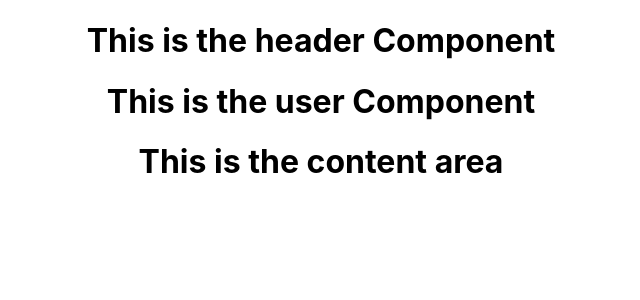
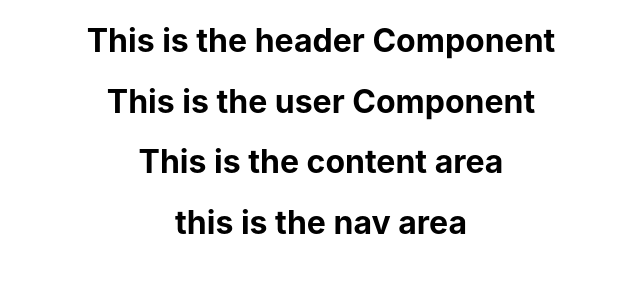
Before and after one commit to chrispscott/BlueBell-photo-app, a React (Create React App) app in the folder blue-bell/: page / in a window 1280 px wide. Shown: the top 300 px of the page, without its empty margins (319-959 px from the left). Built offline with nearby package versions, Linux system fonts and the light colour scheme.

Commit message:
nav area is linked to the app.js component

```diff
--- a/blue-bell/src/App.js
+++ b/blue-bell/src/App.js
@@ -4,6 +4,7 @@ import './App.css';
 import Header from './components/Header';
 import Userinfo from './components/Userinfo';
 import Contentarea from './components/Contentarea';
+import Navarea from './components/Navarea';
 
 function App() {
   return (
@@ -11,6 +12,7 @@ function App() {
       <Header/>
       <Userinfo/>
       <Contentarea/>
+      <Navarea/>
     </div>
   );
 }
--- a/blue-bell/src/components/Navarea.js
+++ b/blue-bell/src/components/Navarea.js
@@ -0,0 +1,13 @@
+import React, { Component } from 'react';
+
+class Navarea extends Component {
+    render() {
+        return (
+            <div>
+                <h1>this is the nav area</h1>
+            </div>
+        );
+    }
+}
+
+export default Navarea;
```
